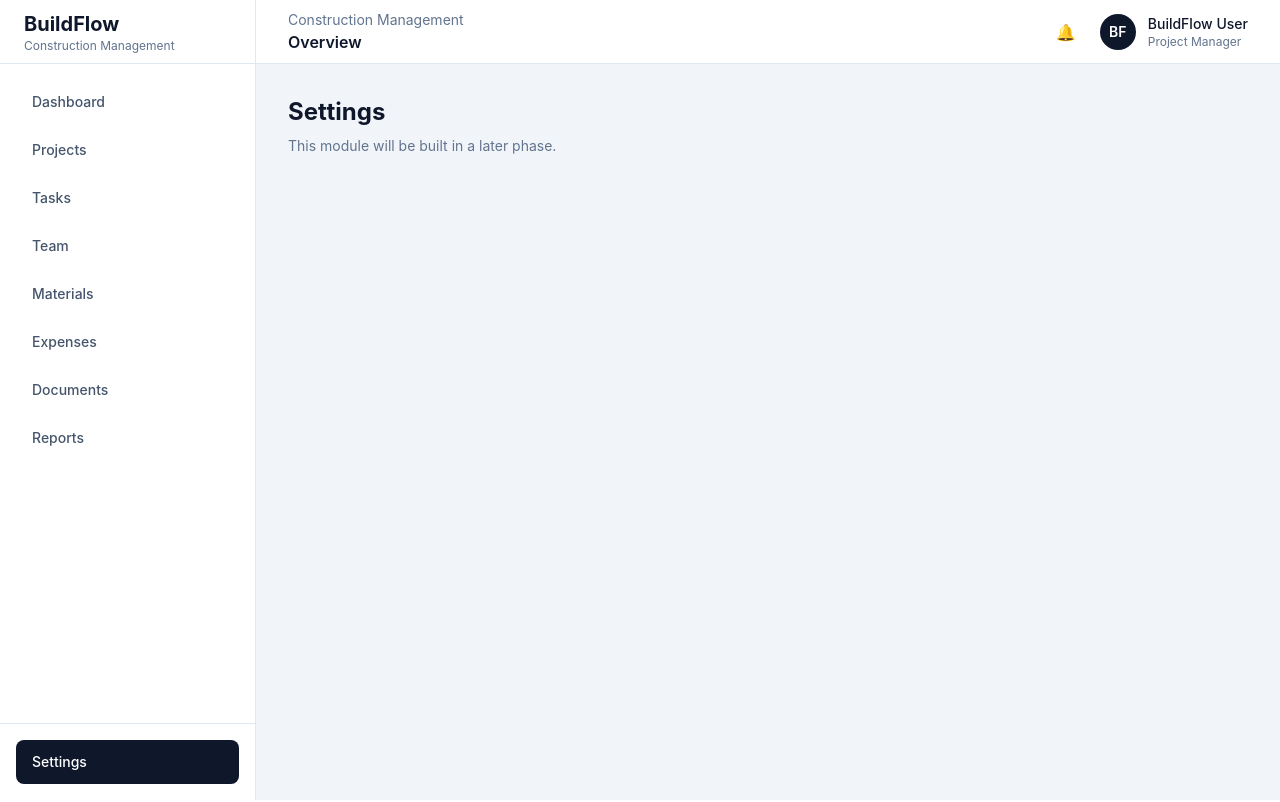
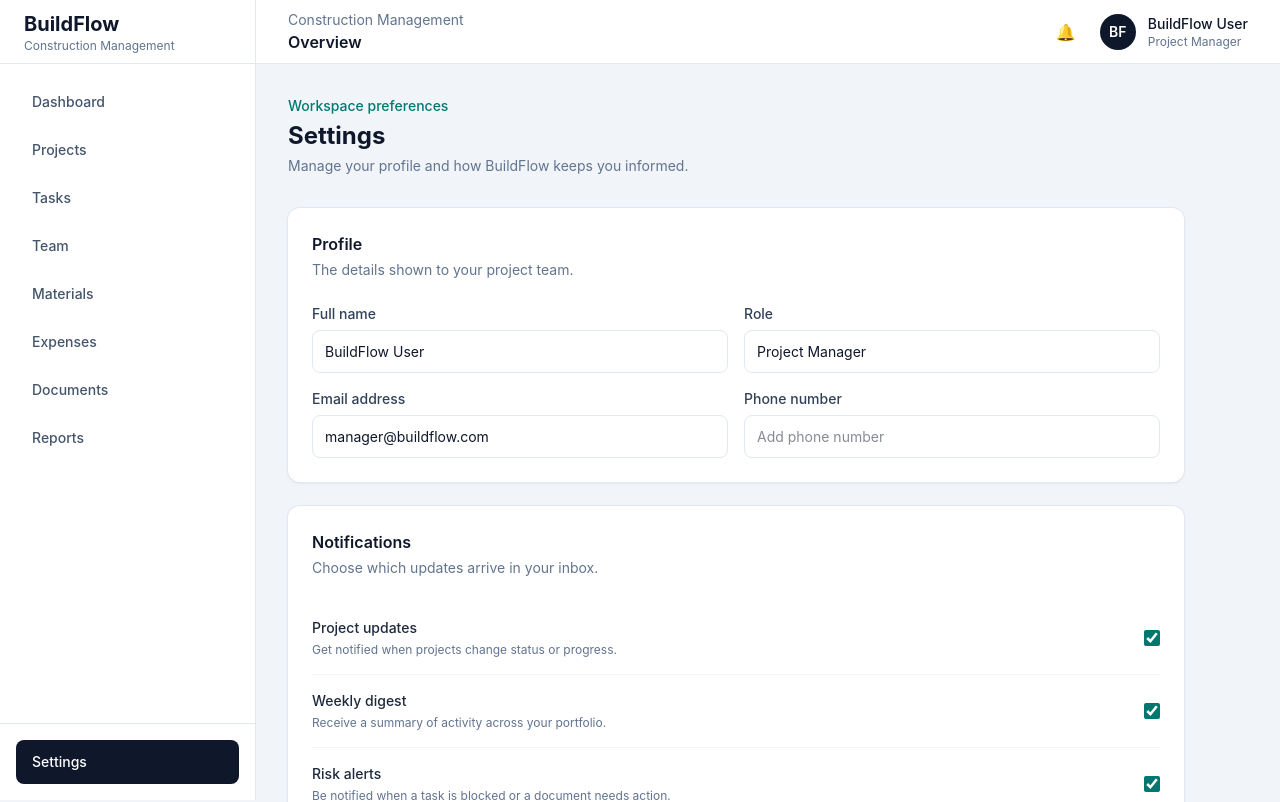
Before and after one commit to sanduniyash17/Construction-Project-Management-Platform, a React (Vite) app in the folder apps/web/: page /settings in a window 1280 px wide. Shown: the top 802 px of the page. Built offline with nearby package versions, Linux system fonts and the light colour scheme.

Commit message:
Add workspace settings workflow

```diff
--- a/apps/web/src/index.css
+++ b/apps/web/src/index.css
@@ -13,3 +13,18 @@
   margin: 0;
   min-width: 320px;
 }
+
+.settings-input {
+  width: 100%;
+  border: 1px solid #e2e8f0;
+  border-radius: 0.5rem;
+  padding: 0.625rem 0.75rem;
+  font-size: 0.875rem;
+  color: #0f172a;
+  outline: none;
+}
+
+.settings-input:focus {
+  border-color: #0d9488;
+  box-shadow: 0 0 0 2px #ccfbf1;
+}
--- /dev/null
+++ b/apps/web/src/pages/Settings.tsx
@@ -0,0 +1,32 @@
+import { useState } from "react";
+import type { FormEvent, ReactNode } from "react";
+
+function Settings() {
+  const [saved, setSaved] = useState(false);
+  const [emailUpdates, setEmailUpdates] = useState(true);
+  const [weeklyDigest, setWeeklyDigest] = useState(true);
+  const [riskAlerts, setRiskAlerts] = useState(true);
+
+  function handleSubmit(event: FormEvent<HTMLFormElement>) {
+    event.preventDefault();
+    setSaved(true);
+    window.setTimeout(() => setSaved(false), 2500);
+  }
+
+  return (
+    <div className="max-w-4xl">
+      <div className="mb-8"><p className="text-sm font-medium text-teal-700">Workspace preferences</p><h1 className="mt-1 text-2xl font-bold text-slate-900">Settings</h1><p className="mt-1 text-sm text-slate-500">Manage your profile and how BuildFlow keeps you informed.</p></div>
+      <form onSubmit={handleSubmit} className="space-y-6">
+        <section className="rounded-xl bg-white p-6 shadow-sm ring-1 ring-slate-200"><div className="mb-6"><h2 className="font-semibold text-slate-900">Profile</h2><p className="mt-1 text-sm text-slate-500">The details shown to your project team.</p></div><div className="grid gap-4 sm:grid-cols-2"><Field label="Full name"><input className="settings-input" defaultValue="BuildFlow User" /></Field><Field label="Role"><input className="settings-input" defaultValue="Project Manager" /></Field><Field label="Email address"><input className="settings-input" type="email" defaultValue="manager@buildflow.com" /></Field><Field label="Phone number"><input className="settings-input" type="tel" placeholder="Add phone number" /></Field></div></section>
+        <section className="rounded-xl bg-white p-6 shadow-sm ring-1 ring-slate-200"><div className="mb-6"><h2 className="font-semibold text-slate-900">Notifications</h2><p className="mt-1 text-sm text-slate-500">Choose which updates arrive in your inbox.</p></div><div className="divide-y divide-slate-100"><Toggle label="Project updates" description="Get notified when projects change status or progress." checked={emailUpdates} onChange={setEmailUpdates} /><Toggle label="Weekly digest" description="Receive a summary of activity across your portfolio." checked={weeklyDigest} onChange={setWeeklyDigest} /><Toggle label="Risk alerts" description="Be notified when a task is blocked or a document needs action." checked={riskAlerts} onChange={setRiskAlerts} /></div></section>
+        <section className="rounded-xl bg-white p-6 shadow-sm ring-1 ring-slate-200"><div className="mb-6"><h2 className="font-semibold text-slate-900">Workspace defaults</h2><p className="mt-1 text-sm text-slate-500">Set the defaults used when you review project information.</p></div><div className="grid gap-4 sm:grid-cols-2"><Field label="Default project"><select className="settings-input" defaultValue="All projects"><option>All projects</option><option>Riverside Office Complex</option><option>Northpoint Distribution Center</option></select></Field><Field label="Currency"><select className="settings-input" defaultValue="USD - US Dollar"><option>USD - US Dollar</option><option>CAD - Canadian Dollar</option><option>EUR - Euro</option></select></Field></div></section>
+        <div className="flex items-center justify-end gap-4"><span className={`text-sm text-emerald-700 transition-opacity ${saved ? "opacity-100" : "opacity-0"}`}>Settings saved</span><button type="submit" className="rounded-lg bg-slate-900 px-5 py-2.5 text-sm font-semibold text-white transition hover:bg-teal-800">Save changes</button></div>
+      </form>
+    </div>
+  );
+}
+
+function Field({ label, children }: { label: string; children: ReactNode }) { return <label className="block"><span className="mb-1.5 block text-sm font-medium text-slate-700">{label}</span>{children}</label>; }
+function Toggle({ label, description, checked, onChange }: { label: string; description: string; checked: boolean; onChange: (checked: boolean) => void }) { return <label className="flex cursor-pointer items-center justify-between gap-4 py-4"><span><span className="block text-sm font-medium text-slate-800">{label}</span><span className="mt-1 block text-xs text-slate-500">{description}</span></span><input type="checkbox" checked={checked} onChange={(event) => onChange(event.target.checked)} className="h-4 w-4 accent-teal-700" /></label>; }
+
+export default Settings;
--- a/apps/web/src/routes/AppRoutes.tsx
+++ b/apps/web/src/routes/AppRoutes.tsx
@@ -7,20 +7,7 @@
 import Expenses from "../pages/Expenses";
 import Documents from "../pages/Documents";
 import Reports from "../pages/Reports";
-
-function PlaceholderPage({ title }: { title: string }) {
-  return (
-    <div>
-      <h1 className="text-2xl font-bold text-slate-900">
-        {title}
-      </h1>
-
-      <p className="mt-2 text-sm text-slate-500">
-        This module will be built in a later phase.
-      </p>
-    </div>
-  );
-}
+import Settings from "../pages/Settings";
 
 function AppRoutes() {
   return (
@@ -43,10 +30,7 @@
 
       <Route path="/reports" element={<Reports />} />
 
-      <Route
-        path="/settings"
-        element={<PlaceholderPage title="Settings" />}
-      />
+      <Route path="/settings" element={<Settings />} />
     </Routes>
   );
 }
```
